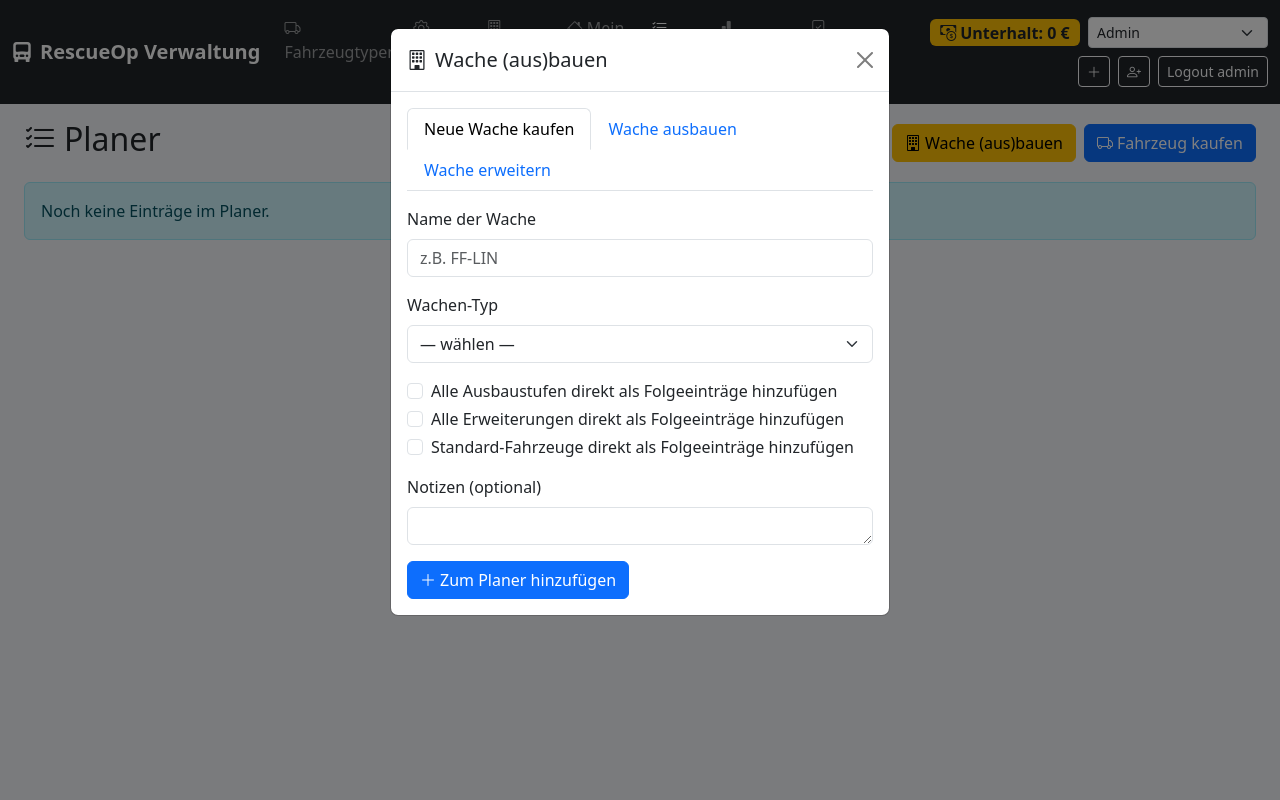
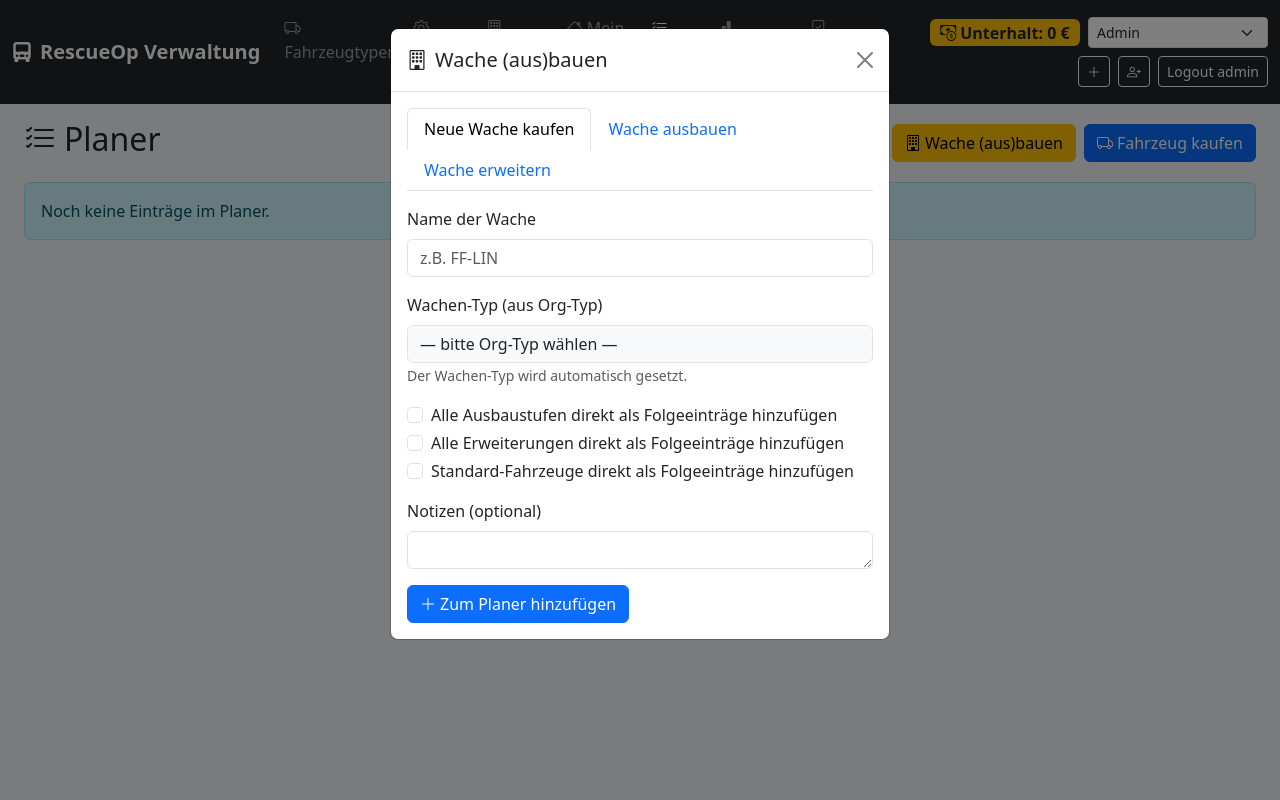
Before and after one commit to ScoreNow-EU/rescueop-verwaltung, a Flask app: page /planner in a window 1280 px wide, after a click on "Wache (aus)bauen". Run offline with Flask 3, Linux system fonts and the light colour scheme; a user stored in the database is signed in; data that the repository does not hold is empty; some libraries are stand-ins or nearby versions.

Commit message:
Add default wache type support to NamingOrgType and update related forms and templates

```diff
--- a/app/__init__.py
+++ b/app/__init__.py
@@ -464,6 +464,10 @@ def _migrate_standards_if_needed(database):
                 conn.execute(sqlalchemy.text(
                     'ALTER TABLE naming_org_type ADD COLUMN no_location BOOLEAN NOT NULL DEFAULT FALSE'
                 ))
+            if 'default_wache_type_id' not in cols:
+                conn.execute(sqlalchemy.text(
+                    'ALTER TABLE naming_org_type ADD COLUMN default_wache_type_id INTEGER REFERENCES wache_type(id)'
+                ))
 
         if 'my_wache' in inspector.get_table_names():
             cols = [c['name'] for c in inspector.get_columns('my_wache')]
--- a/app/models.py
+++ b/app/models.py
@@ -202,6 +202,9 @@ class NamingOrgType(db.Model):
     abbreviation = db.Column(db.String(20), nullable=False)
     full_name = db.Column(db.String(120), nullable=False)
     no_location = db.Column(db.Boolean, nullable=False, default=False)
+    default_wache_type_id = db.Column(db.Integer, db.ForeignKey('wache_type.id'), nullable=True)
+
+    default_wache_type = db.relationship('WacheType', foreign_keys=[default_wache_type_id])
 
     __table_args__ = (
         db.UniqueConstraint('savegame_id', 'abbreviation', name='uq_org_abbr_per_savegame'),
--- a/app/routes/planner.py
+++ b/app/routes/planner.py
@@ -100,6 +100,18 @@ def _planned_wache_ref_from_item(item):
     return None
 
 
+def _match_wache_type_for_org(org_type, wache_types):
+    if not org_type:
+        return None
+    if org_type.default_wache_type_id:
+        for wt in wache_types:
+            if wt.id == org_type.default_wache_type_id:
+                return wt
+    if len(wache_types) == 1:
+        return wache_types[0]
+    return None
+
+
 @planner_bp.route('/planner')
 def index():
     items = scoped(PlanItem).filter_by(done=False).order_by(PlanItem.priority).all()
@@ -118,6 +130,15 @@ def index():
     org_types = scoped(NamingOrgType).order_by(NamingOrgType.abbreviation).all()
     locations = scoped(NamingLocation).order_by(NamingLocation.abbreviation).all()
     naming_presets = scoped(NamingPreset).order_by(NamingPreset.is_default.desc(), NamingPreset.name).all()
+    org_to_wache_type = {}
+    for org in org_types:
+        matched = None
+        if org.default_wache_type_id:
+            matched = next((wt for wt in wache_types if wt.id == org.default_wache_type_id), None)
+        if not matched:
+            matched = _match_wache_type_for_org(org, wache_types)
+        if matched:
+            org_to_wache_type[org.id] = matched.id
 
     std_vehicle_counts = {wt.id: 0 for wt in wache_types}
     detailed_items = scoped(WacheStandardVehicleItem).all()
@@ -320,6 +341,7 @@ def index():
                            capacity_info=capacity_info,
                            org_types=org_types, locations=locations,
                            naming_presets=naming_presets,
+                           org_to_wache_type_json=org_to_wache_type,
                            wache_veh_counts_json=wache_veh_counts,
                            org_wache_next_json=org_wache_next,
                            std_vehicle_counts_json=std_vehicle_counts)
@@ -338,15 +360,6 @@ def add_wache_buy():
     include_standard_vehicles = request.form.get('include_standard_vehicles') == '1'
     notes = request.form.get('notes', '').strip() or None
 
-    if not wache_type_id or not wache_name:
-        flash('Name und Wachen-Typ sind erforderlich.', 'danger')
-        return redirect(url_for('planner.index'))
-
-    wache_type = scoped(WacheType).filter_by(id=wache_type_id).first()
-    if not wache_type:
-        flash('Wachen-Typ konnte nicht gefunden werden.', 'danger')
-        return redirect(url_for('planner.index'))
-
     org_type = scoped(NamingOrgType).filter_by(id=wache_org_type_id).first() if wache_org_type_id else None
     location = scoped(NamingLocation).filter_by(id=wache_location_id).first() if wache_location_id else None
     if wache_org_type_id and not org_type:
@@ -357,6 +370,20 @@ def add_wache_buy():
         return redirect(url_for('planner.index'))
     if org_type and org_type.no_location:
         wache_location_id = None
+
+    if not wache_type_id and org_type:
+        matched_wache_type = _match_wache_type_for_org(org_type, scoped(WacheType).order_by(WacheType.name).all())
+        if matched_wache_type:
+            wache_type_id = matched_wache_type.id
+
+    if not wache_type_id or not wache_name:
+        flash('Name und Wachen-Typ sind erforderlich (Wachen-Typ wird aus Org-Typ ermittelt).', 'danger')
+        return redirect(url_for('planner.index'))
+
+    wache_type = scoped(WacheType).filter_by(id=wache_type_id).first()
+    if not wache_type:
+        flash('Wachen-Typ konnte nicht gefunden werden.', 'danger')
+        return redirect(url_for('planner.index'))
 
 
     max_prio = _next_priority()
--- a/app/routes/standards.py
+++ b/app/routes/standards.py
@@ -381,11 +381,13 @@ def _import_backup_into_active_savegame(sqlite_path, include_global):
     plan_item_pending_refs = {}
 
     for row in source['naming_org_type']:
+        mapped_default_wache_type_id = wache_type_id_map.get(row.get('default_wache_type_id'))
         org = NamingOrgType(
             savegame_id=active_savegame_id,
             abbreviation=row.get('abbreviation') or '',
             full_name=row.get('full_name') or '',
             no_location=bool(row.get('no_location')),
+            default_wache_type_id=mapped_default_wache_type_id,
         )
         db.session.add(org)
         db.session.flush()
@@ -640,14 +642,23 @@ def delete_preset(pid):
 def add_org():
     abbr = request.form.get('abbreviation', '').strip().upper()
     full = request.form.get('full_name', '').strip()
+    default_wache_type_id = request.form.get('default_wache_type_id', type=int) or None
     if not abbr or not full:
         flash('Kürzel und Name sind erforderlich.', 'danger')
         return redirect(url_for('standards.index'))
     if scoped(NamingOrgType).filter_by(abbreviation=abbr).first():
         flash(f'Kürzel „{abbr}" ist bereits vorhanden.', 'danger')
         return redirect(url_for('standards.index'))
+    if default_wache_type_id and not scoped(WacheType).filter_by(id=default_wache_type_id).first():
+        flash('Wachen-Typ konnte nicht gefunden werden.', 'danger')
+        return redirect(url_for('standards.index'))
     no_loc = 'no_location' in request.form
-    org = NamingOrgType(abbreviation=abbr, full_name=full, no_location=no_loc)
+    org = NamingOrgType(
+        abbreviation=abbr,
+        full_name=full,
+        no_location=no_loc,
+        default_wache_type_id=default_wache_type_id,
+    )
     assign_active_savegame(org)
     db.session.add(org)
     db.session.commit()
@@ -660,6 +671,7 @@ def edit_org(oid):
     org = scoped_get_or_404(NamingOrgType, oid)
     abbr = request.form.get('abbreviation', '').strip().upper()
     full = request.form.get('full_name', '').strip()
+    default_wache_type_id = request.form.get('default_wache_type_id', type=int) or None
     if not abbr or not full:
         flash('Kürzel und Name sind erforderlich.', 'danger')
         return redirect(url_for('standards.index'))
@@ -667,9 +679,13 @@ def edit_org(oid):
     if existing and existing.id != oid:
         flash(f'Kürzel „{abbr}" ist bereits vorhanden.', 'danger')
         return redirect(url_for('standards.index'))
+    if default_wache_type_id and not scoped(WacheType).filter_by(id=default_wache_type_id).first():
+        flash('Wachen-Typ konnte nicht gefunden werden.', 'danger')
+        return redirect(url_for('standards.index'))
     org.abbreviation = abbr
     org.full_name = full
     org.no_location = 'no_location' in request.form
+    org.default_wache_type_id = default_wache_type_id
     db.session.commit()
     flash(f'Organisations-Typ „{abbr}" aktualisiert.', 'success')
     return redirect(url_for('standards.index'))
--- a/app/templates/planner.html
+++ b/app/templates/planner.html
@@ -250,7 +250,7 @@
                                     <select class="form-select form-select-sm" id="wacheBuyOrg" name="naming_org_type_id">
                                         <option value="" data-no-location="0" data-abbr="">— keiner —</option>
                                         {% for o in org_types %}
-                                        <option value="{{ o.id }}" data-no-location="{{ '1' if o.no_location else '0' }}" data-abbr="{{ o.abbreviation }}">
+                                        <option value="{{ o.id }}" data-no-location="{{ '1' if o.no_location else '0' }}" data-abbr="{{ o.abbreviation }}" data-wache-type-id="{{ org_to_wache_type_json.get(o.id, '') }}">
                                             {{ o.abbreviation }} – {{ o.full_name }}
                                         </option>
                                         {% endfor %}
@@ -281,8 +281,8 @@
                                 <input type="text" name="wache_name" class="form-control" id="wacheBuyName" required placeholder="z.B. FF-LIN">
                             </div>
                             <div class="mb-3">
-                                <label class="form-label">Wachen-Typ</label>
-                                <select name="wache_type_id" class="form-select" required id="wacheBuyType">
+                                <label class="form-label">Wachen-Typ (aus Org-Typ)</label>
+                                <select name="wache_type_id" class="form-select d-none" id="wacheBuyType">
                                     <option value="">— wählen —</option>
                                     {% for wt in wache_types %}
                                     <option value="{{ wt.id }}"
@@ -293,6 +293,8 @@
                                             data-std-vehicle-count="{{ std_vehicle_counts_json.get(wt.id, 0) }}">{{ wt.name }}</option>
                                     {% endfor %}
                                 </select>
+                                <div class="form-control bg-light" id="wacheBuyTypeInfo">— bitte Org-Typ wählen —</div>
+                                <small class="text-muted">Der Wachen-Typ wird automatisch gesetzt.</small>
                             </div>
                             <div class="mb-3">
                                 <div class="form-check">
@@ -1060,43 +1062,16 @@ function initPlannerPage() {
     const wacheBuyGenBtn = document.getElementById('wacheBuyGenBtn');
     const wacheBuyBulkHint = document.getElementById('wacheBuyBulkHint');
     const wacheBuyStdVehicles = document.getElementById('wacheBuyStdVehicles');
-    let wacheBuyTypeUserChanged = false;
-    let suppressWacheTypeUserChange = false;
+    const wacheBuyTypeInfo = document.getElementById('wacheBuyTypeInfo');
 
     function suggestWacheTypeValueFromOrg() {
         if (!wacheBuyOrg || !wacheBuyType) {
             return '';
         }
         const orgOpt = wacheBuyOrg.options[wacheBuyOrg.selectedIndex];
-        const orgText = ((orgOpt ? orgOpt.dataset.abbr : '') + ' ' + (orgOpt ? orgOpt.textContent : '')).toLowerCase();
-
-        const rules = [
-            {org: ['feuerwehr', 'bf', 'ff', 'florian'], station: ['feuer']},
-            {org: ['rettung', 'drk', 'asb', 'joh', 'mhd', 'brk', 'rk'], station: ['rett', 'rd']},
-            {org: ['thw'], station: ['thw']},
-            {org: ['polizei'], station: ['polizei']},
-        ];
-
-        let stationNeedles = [];
-        for (const rule of rules) {
-            if (rule.org.some(function(token) { return orgText.includes(token); })) {
-                stationNeedles = rule.station;
-                break;
-            }
-        }
-
-        if (!stationNeedles.length) {
-            return '';
-        }
-
-        for (const opt of wacheBuyType.options) {
-            if (!opt.value) {
-                continue;
-            }
-            const typeText = (opt.textContent || '').toLowerCase();
-            if (stationNeedles.some(function(needle) { return typeText.includes(needle); })) {
-                return opt.value;
-            }
+        const mapped = orgOpt ? (orgOpt.dataset.wacheTypeId || '') : '';
+        if (mapped) {
+            return mapped;
         }
         const realOptions = Array.from(wacheBuyType.options).filter(function(opt) { return !!opt.value; });
         if (realOptions.length === 1) {
@@ -1109,17 +1084,21 @@ function initPlannerPage() {
         if (!wacheBuyType) {
             return;
         }
-        if (!force && wacheBuyTypeUserChanged) {
+        const suggested = suggestWacheTypeValueFromOrg();
+        wacheBuyType.value = suggested || '';
+        wacheBuyType.dispatchEvent(new Event('change'));
+
+        if (!wacheBuyTypeInfo) {
             return;
         }
-        const suggested = suggestWacheTypeValueFromOrg();
-        if (!suggested) {
-            return;
+        const selected = wacheBuyType.options[wacheBuyType.selectedIndex];
+        if (selected && selected.value) {
+            wacheBuyTypeInfo.textContent = selected.textContent || '—';
+            wacheBuyTypeInfo.classList.remove('is-invalid');
+        } else {
+            wacheBuyTypeInfo.textContent = '— kein passender Wachen-Typ gefunden —';
+            wacheBuyTypeInfo.classList.add('is-invalid');
         }
-        suppressWacheTypeUserChange = true;
-        wacheBuyType.value = suggested;
-        wacheBuyType.dispatchEvent(new Event('change'));
-        suppressWacheTypeUserChange = false;
     }
 
     function applyNoLocWache() {
@@ -1174,18 +1153,13 @@ function initPlannerPage() {
     if (wacheBuyOrg) {
         wacheBuyOrg.addEventListener('change', function() {
             applyNoLocWache();
-            applySuggestedWacheType(false);
+            applySuggestedWacheType(true);
         });
         applyNoLocWache();
-        applySuggestedWacheType(false);
+        applySuggestedWacheType(true);
     }
 
     if (wacheBuyType) {
-        wacheBuyType.addEventListener('change', function() {
-            if (!suppressWacheTypeUserChange) {
-                wacheBuyTypeUserChanged = true;
-            }
-        });
         wacheBuyType.addEventListener('change', updateWacheBuyBulkHint);
         updateWacheBuyBulkHint();
     }
@@ -1200,6 +1174,19 @@ function initPlannerPage() {
             if (name && wacheBuyName) wacheBuyName.value = name;
         });
     }
+
+    const formWacheBuy = document.getElementById('formWacheBuy');
+    if (formWacheBuy) {
+        formWacheBuy.addEventListener('submit', function(event) {
+            if (!wacheBuyType || !wacheBuyType.value) {
+                event.preventDefault();
+                if (wacheBuyTypeInfo) {
+                    wacheBuyTypeInfo.classList.add('is-invalid');
+                }
+                alert('Bitte zuerst einen Org-Typ mit passendem Wachen-Typ auswählen.');
+            }
+        });
+    }
 }
 
 document.addEventListener('DOMContentLoaded', initPlannerPage);
```
Also changed, not shown: app/templates/standards.html (+26 -0 lines).
